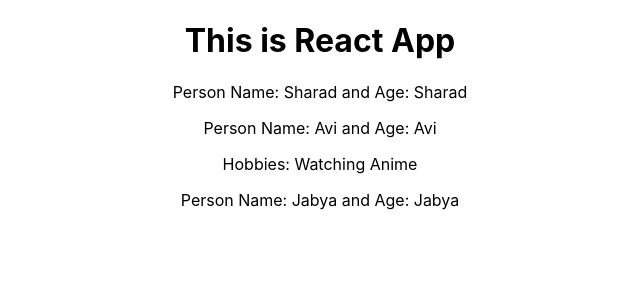
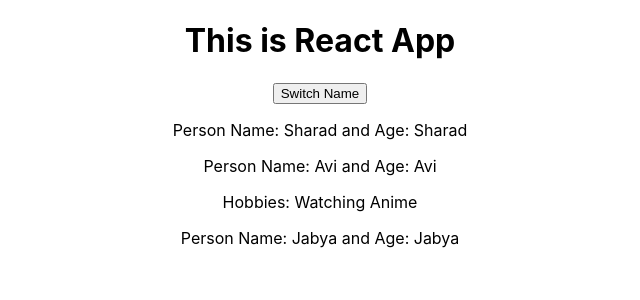
Before and after one commit to shindesharad71/Burger-Builder-With-React, a React (Create React App) app: page / in a window 1280 px wide. Shown: the top 300 px of the page, without its empty margins (320-960 px from the left). Built offline with nearby package versions, Linux system fonts and the light colour scheme.

Commit message:
Added: Modify State Using setState

```diff
--- a/src/App.js
+++ b/src/App.js
@@ -12,10 +12,21 @@ class App extends Component {
     ]
   }
 
+  switchNameHandler = () => {
+    this.setState({
+      persons: [
+        {name: 'Sharad Shinde', age: 26},
+        {name: 'Avinash Mali', age: 28},
+        {name: 'Aditya Madole', age: 24}
+      ]
+    })
+  }
+
   render() {
     return (
       <div className="App">
         <h1>This is React App</h1>
+        <button onClick={this.switchNameHandler}>Switch Name</button>
         <Person name={this.state.persons[0].name} age={this.state.persons[0].name}/>
         <Person name={this.state.persons[1].name} age={this.state.persons[1].name}>Hobbies: Watching Anime</Person>
         <Person name={this.state.persons[2].name} age={this.state.persons[2].name}/>
```
